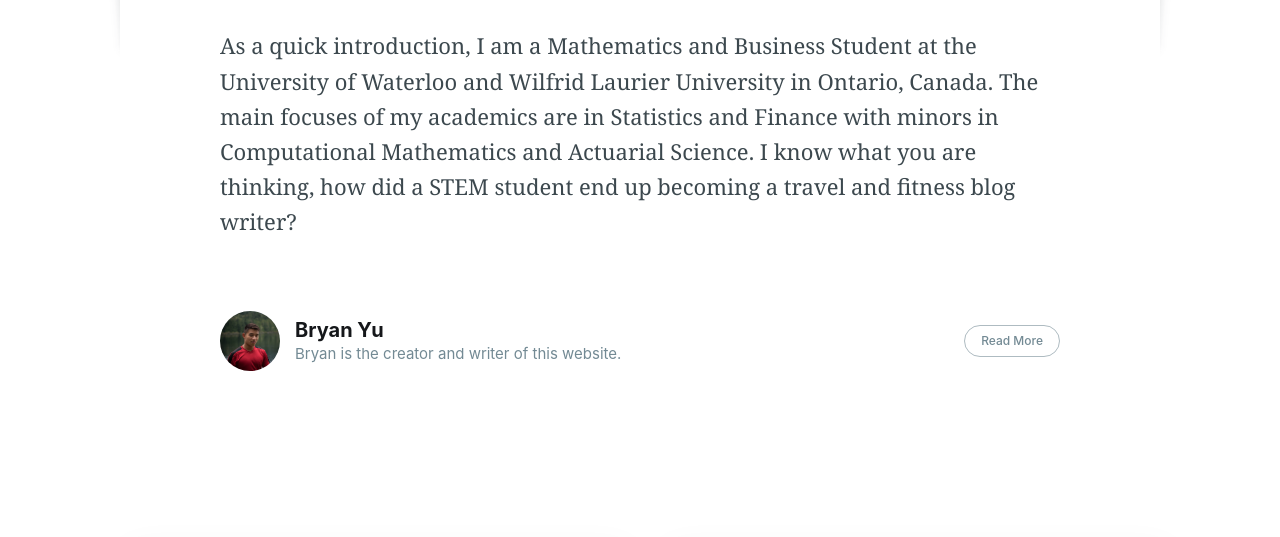
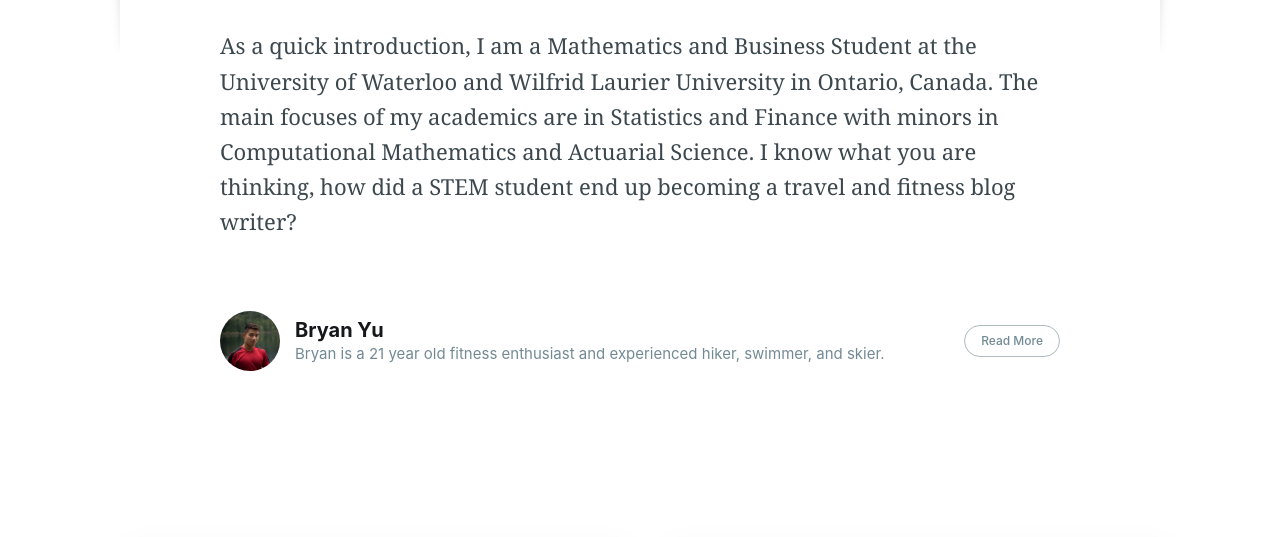
Before and after one commit to bryanyu1/blog, a Jekyll site: the page built from _posts/2021-05-08-a-quick-introduction.md, in a window 1280 px wide. Shown: the part 1062-1599 px from the top of the page. Built offline with Jekyll 4.4.1, drawn with Linux system fonts in a browser that asks for light colours; nearby versions of some CDN libraries; comment, search, counter and statistics services are not loaded; grey boxes are pictures that could not be loaded.

Commit message:
Update authors.yml

```diff
--- a/_data/authors.yml
+++ b/_data/authors.yml
@@ -4,7 +4,7 @@
   location: BC, Canada
   url_full: https://www.linkedin.com/in/yu-bryan/
   url: www.linkedin.com/in/yu-bryan/
-  bio: Bryan is the creator and writer of this website.
+  bio: Bryan is a 21 year old fitness enthusiast and experienced hiker, swimmer, and skier.
   picture: assets/images/bryan.jpeg
   facebook: bryanyu88
   twitter: False
```
